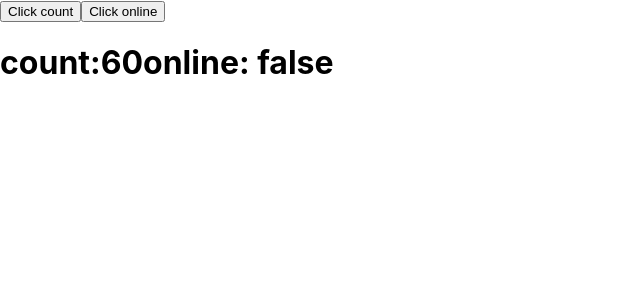
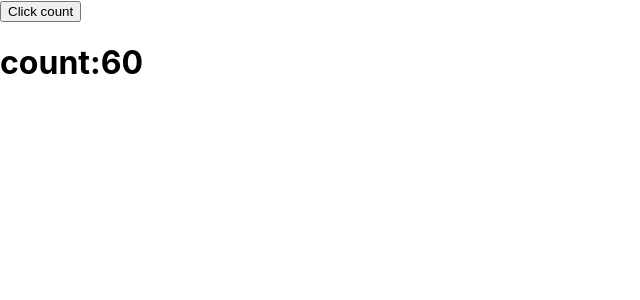
Before and after one commit to owlcity/train-tickts, a React app: page / in a window 1280 px wide. Shown: the top 300 px of the page, without its empty margins (0-640 px from the left). Built offline with nearby package versions, Linux system fonts and the light colour scheme.

Commit message:
contextType

```diff
--- a/src/App.jsx
+++ b/src/App.jsx
@@ -1,22 +1,12 @@
-import { useState, createContext } from 'react'
+import { Component, useState, createContext } from 'react'
 const BetteryContext = createContext() // 括号中为默认值
-const OnlineContext = createContext()
 
-function Leaf() {
-  return (
-    <BetteryContext.Consumer>
-      {(count) => (
-        <OnlineContext.Consumer>
-          {(online) => (
-            <h1>
-              count:{count}
-              online: {String(online)}
-            </h1>
-          )}
-        </OnlineContext.Consumer>
-      )}
-    </BetteryContext.Consumer>
-  )
+class Leaf extends Component {
+  static contextType = BetteryContext
+  render() {
+    const count = this.context
+    return <h1>count:{count}</h1>
+  }
 }
 
 function Middle() {
@@ -25,16 +15,12 @@ function Middle() {
 function App() {
   // 声明一个叫 "count" 的 state 变量
   const [count, setCount] = useState(60)
-  const [online, setOnline] = useState(false)
   return (
     <BetteryContext.Provider value={count}>
-      <OnlineContext.Provider value={online}>
-        <div className="App">
-          <button onClick={() => setCount(count + 1)}>Click count</button>
-          <button onClick={() => setOnline(!online)}>Click online</button>
-          <Middle />
-        </div>
-      </OnlineContext.Provider>
+      <div className="App">
+        <button onClick={() => setCount(count + 1)}>Click count</button>
+        <Middle />
+      </div>
     </BetteryContext.Provider>
   )
 }
```
Also changed, not shown: 1 other file (tests, documents, lock files or other folders).
